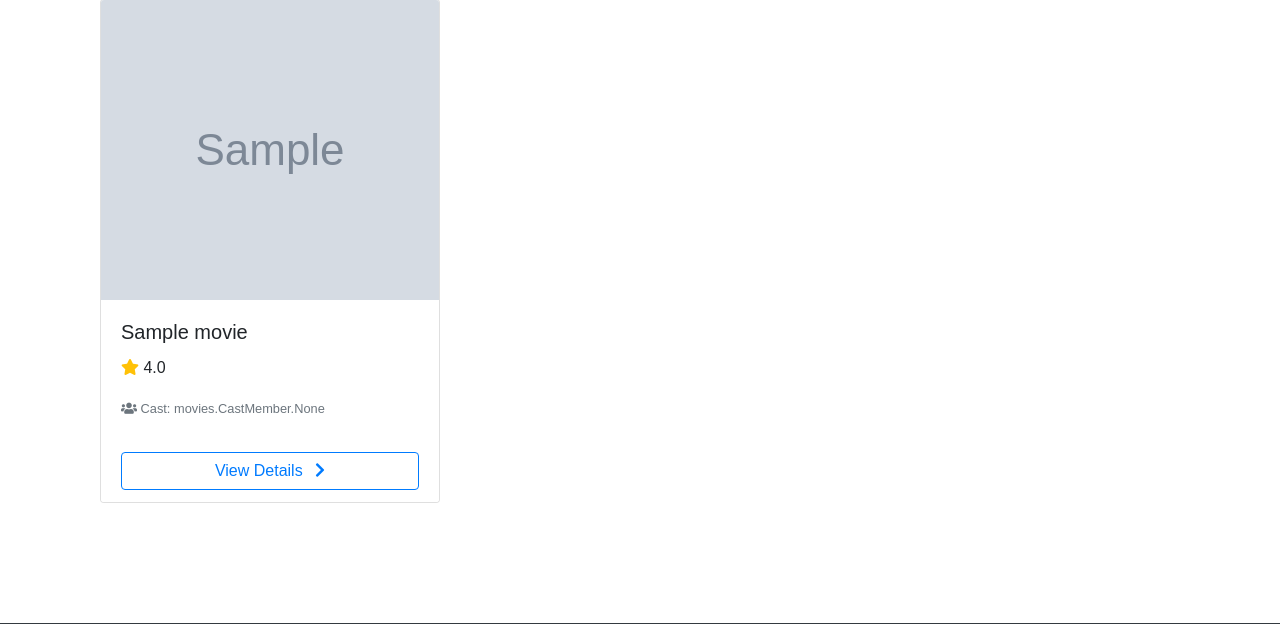
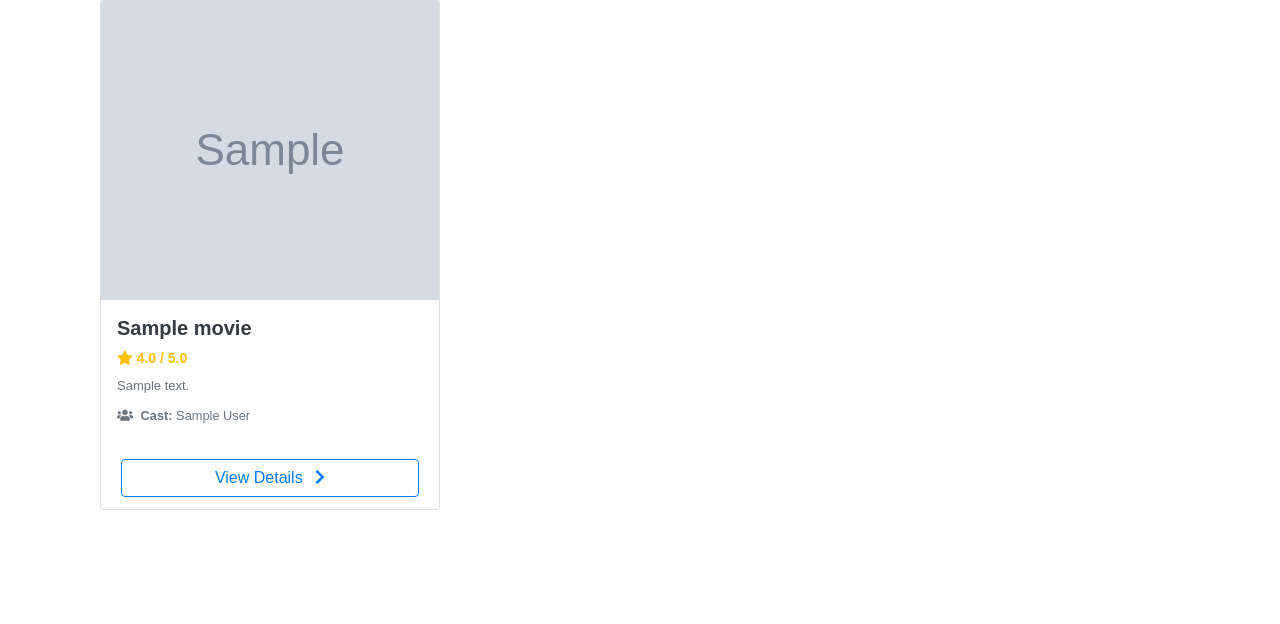
Before and after one commit to sid551/BMS-Clone, a Django app: page /movies/ in a window 1280 px wide. Shown: the part 311-935 px from the top of the page. Run offline with Django 5.2, Linux system fonts and the light colour scheme; tables that the repository leaves empty hold one stand-in row (values such as "Sample post"); grey boxes marked "Sample" are stand-in pictures; some libraries are stand-ins or nearby versions.

Commit message:
minor fixes

```diff
--- a/templates/movies/movie_list.html
+++ b/templates/movies/movie_list.html
@@ -36,16 +36,37 @@
           alt="{{ movie.title|default:movie.name }}"
           style="height: 300px; object-fit: cover"
         />
-        <div class="card-body">
-          <h5 class="card-title">{{ movie.name }}</h5>
-          <p class="card-text">
-            <i class="fas fa-star text-warning"></i> {{ movie.rating }}
-          </p>
-          <p class="card-text">
-            <small class="text-muted">
-              <i class="fas fa-users"></i> Cast: {{ movie.cast }}
-            </small>
-          </p>
+        <div class="card-body d-flex flex-column justify-content-between p-3">
+          <div>
+            <h5 class="card-title font-weight-bold text-dark mb-2">{{ movie.title|default:movie.name }}</h5>
+            <p class="card-text mb-2 text-warning font-weight-bold" style="font-size: 14px;">
+              <i class="fas fa-star"></i> {{ movie.rating }} / 5.0
+            </p>
+
+            <!-- Movie Description with Truncation & Read More Link -->
+            <p class="card-text text-muted small mb-2" style="font-size: 13px; line-height: 1.4;">
+              {% if movie.description %}
+                {{ movie.description|truncatechars:85 }}
+                {% if movie.description|length > 85 %}
+                  <a href="{% url 'movie_detail' movie.id %}" class="text-primary font-weight-bold ml-1">Read More &raquo;</a>
+                {% endif %}
+              {% else %}
+                <em class="text-muted">No description available.</em>
+              {% endif %}
+            </p>
+
+            {% if movie.cast.all %}
+            <p class="card-text mb-1">
+              <small class="text-muted">
+                <i class="fas fa-users text-secondary mr-1"></i>
+                <strong>Cast:</strong>
+                {% for c in movie.cast.all|slice:":3" %}
+                  {{ c.name }}{% if not forloop.last %}, {% endif %}
+                {% endfor %}
+              </small>
+            </p>
+            {% endif %}
+          </div>
         </div>
         <div class="card-footer bg-white border-top-0">
           <a
```
Also changed, not shown: templates/movies/_movie_card.html (+10 -1 lines).
